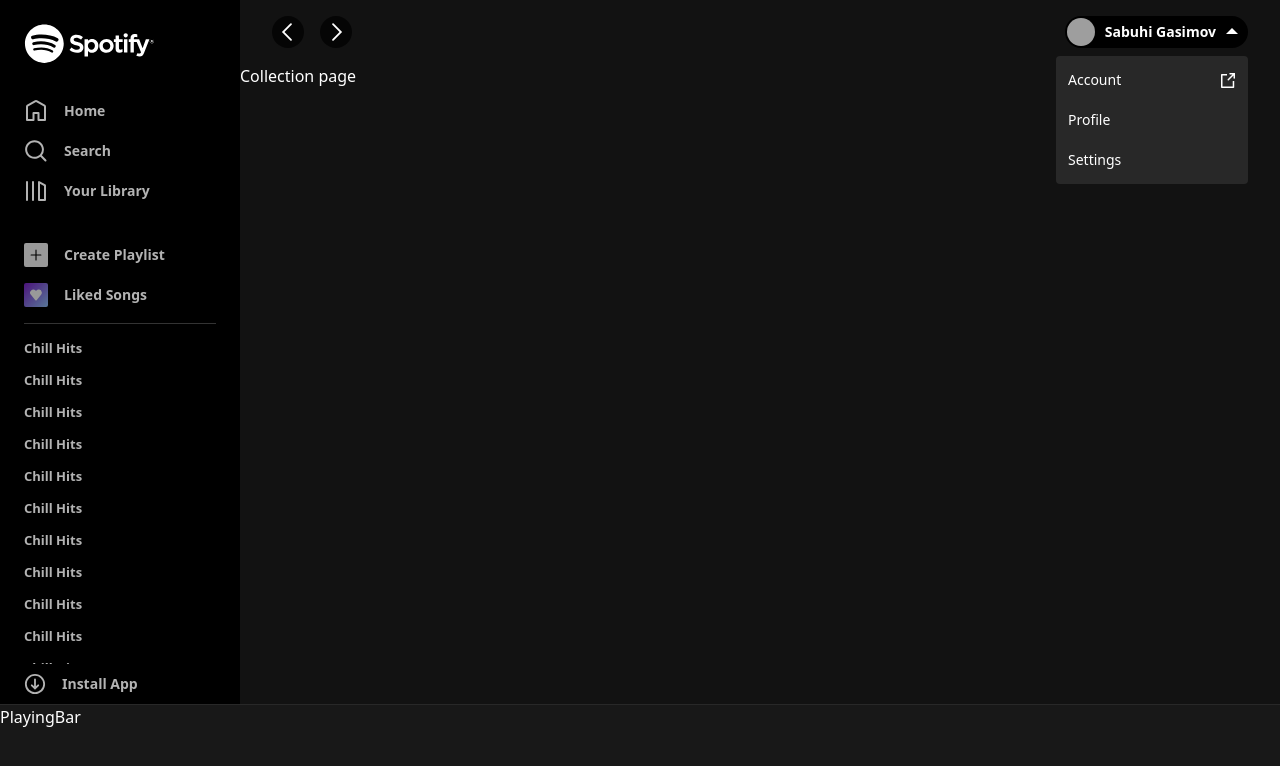
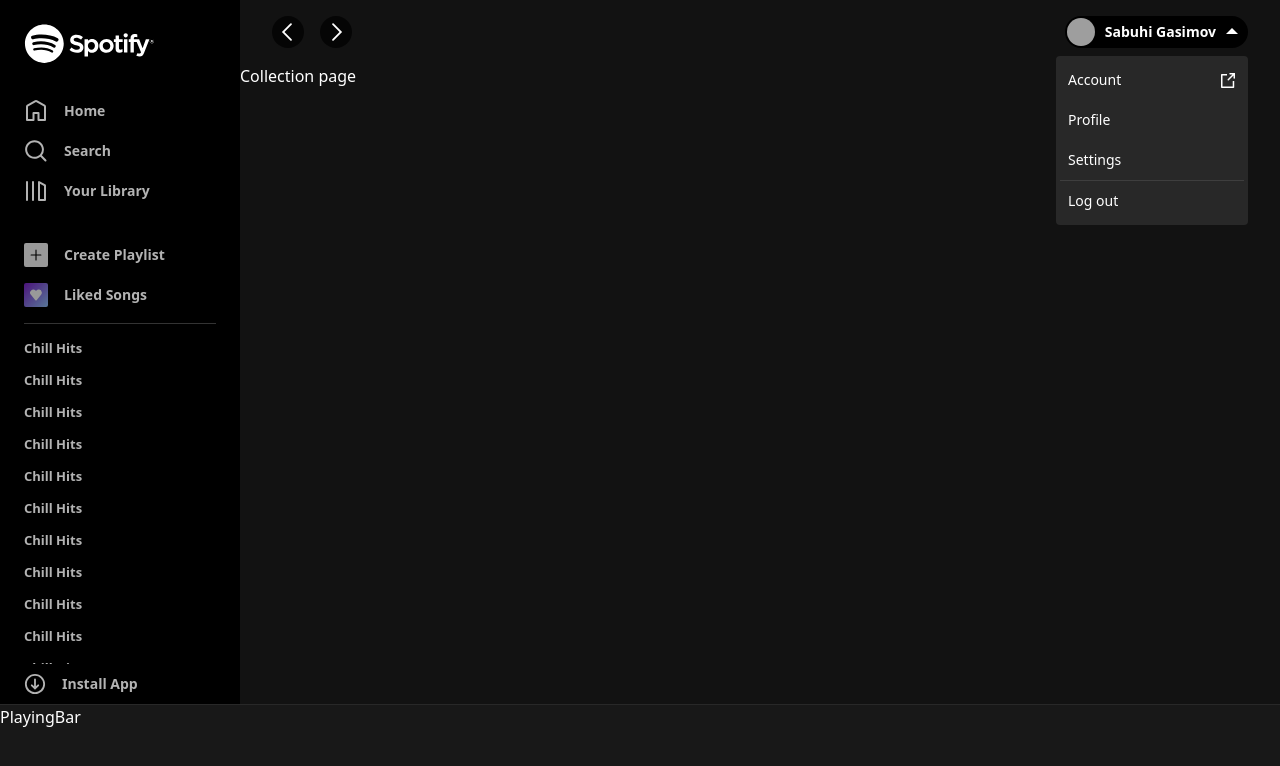
Before and after one commit to Sabuhi0/react-tailwind-spotify-clone, a React (Vite) app: page /collection in a window 1280 px wide. Both pictures are taken after a click on the button "Sabuhi Gasimov". Shown: the top 766 px of the page. Built offline with nearby package versions, Linux system fonts and the light colour scheme; grey boxes are pictures that could not be loaded.

Commit message:
Update Auth component

```diff
--- a/src/components/Navbar/Auth/index.jsx
+++ b/src/components/Navbar/Auth/index.jsx
@@ -61,6 +61,16 @@ const Auth = () => {
                 </a>
               )}
             </Menu.Item>
+            <Menu.Item as='div' className={'border-t border-white border-opacity-10'}>
+              {({ active }) => (
+                <a
+                  className={`h-10 flex items-center px-2 text-sm rounded ${active && "bg-white bg-opacity-10"}`}
+                  href="/"
+                >
+                  Log out
+                </a>
+              )}
+            </Menu.Item>
           </Menu.Items>
         </>
       )}
```
